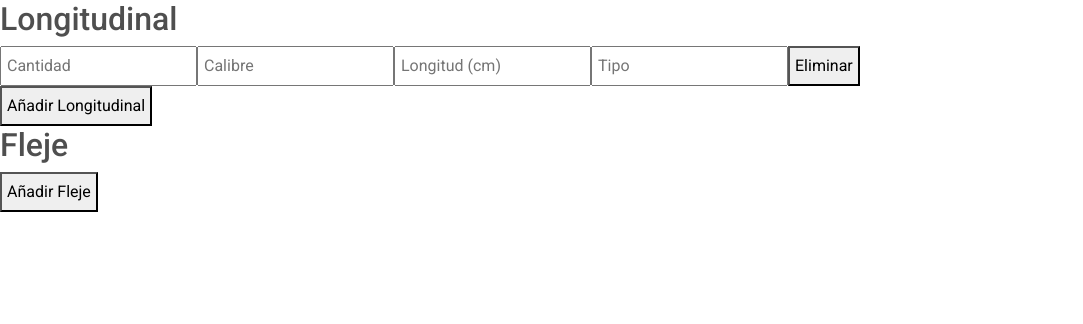
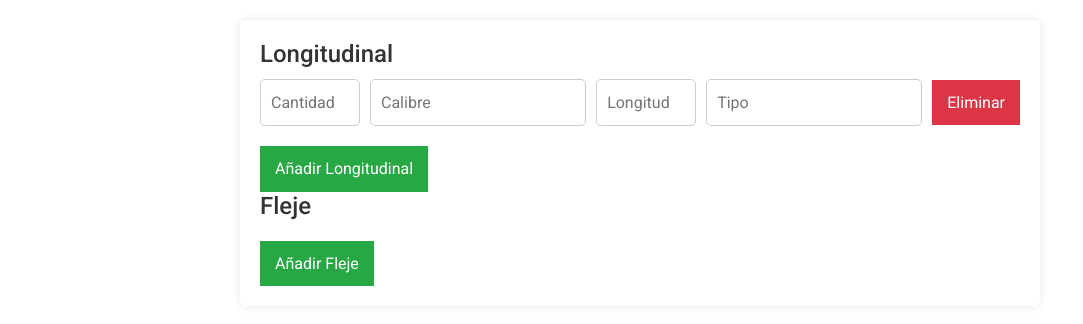
Before and after one commit to AndresOnate/AmounTI-FrontEnd, a React (Vite) app: page /listelements in a window 1280 px wide. Both pictures are taken after a click on the button "Añadir Longitudinal". Shown: the top 324 px of the page, without its empty margins (0-1083 px from the left). Built offline with nearby package versions, Linux system fonts and the light colour scheme.

Commit message:
Añadiendo elementos

```diff
--- a/src/components/ListElements.jsx
+++ b/src/components/ListElements.jsx
@@ -47,11 +47,11 @@ function ListElements() {
   };
 
   return (
-    <div>
+    <div className="list-elements-container">
       {/* Sección Longitudinal */}
-      <h2>Longitudinal</h2>
+      <h2 className="section-title">Longitudinal</h2>
       {longitudinalItems.map((item, index) => (
-        <div key={index}>
+        <div key={index} className="input-row">
           <input
             type="number"
             placeholder="Cantidad"
@@ -59,6 +59,7 @@ function ListElements() {
             onChange={(e) =>
               handleLongitudinalChange(index, 'cantidad', e.target.value)
             }
+            className="input-field"
           />
           <input
             type="text"
@@ -67,6 +68,7 @@ function ListElements() {
             onChange={(e) =>
               handleLongitudinalChange(index, 'calibre', e.target.value)
             }
+            className="input-field"
           />
           <input
             type="number"
@@ -75,6 +77,7 @@ function ListElements() {
             onChange={(e) =>
               handleLongitudinalChange(index, 'longitud', e.target.value)
             }
+            className="input-field"
           />
           <input
             type="text"
@@ -83,16 +86,24 @@ function ListElements() {
             onChange={(e) =>
               handleLongitudinalChange(index, 'tipo', e.target.value)
             }
+            className="input-field"
           />
-          <button onClick={() => removeLongitudinalItem(index)}>Eliminar</button>
+          <button
+            onClick={() => removeLongitudinalItem(index)}
+            className="remove-button"
+          >
+            Eliminar
+          </button>
         </div>
       ))}
-      <button onClick={addLongitudinalItem}>Añadir Longitudinal</button>
+      <button onClick={addLongitudinalItem} className="add-button">
+        Añadir Longitudinal
+      </button>
 
       {/* Sección Fleje */}
-      <h2>Fleje</h2>
+      <h2 className="section-title">Fleje</h2>
       {flejeItems.map((item, index) => (
-        <div key={index}>
+        <div key={index} className="input-row">
           <input
             type="number"
             placeholder="Cantidad"
@@ -100,6 +111,7 @@ function ListElements() {
             onChange={(e) =>
               handleFlejeChange(index, 'cantidad', e.target.value)
             }
+            className="input-field"
           />
           <input
             type="text"
@@ -108,6 +120,7 @@ function ListElements() {
             onChange={(e) =>
               handleFlejeChange(index, 'calibre', e.target.value)
             }
+            className="input-field"
           />
           <input
             type="number"
@@ -116,6 +129,7 @@ function ListElements() {
             onChange={(e) =>
               handleFlejeChange(index, 'longitud', e.target.value)
             }
+            className="input-field"
           />
           <input
             type="number"
@@ -124,13 +138,21 @@ function ListElements() {
             onChange={(e) =>
               handleFlejeChange(index, 'ancho', e.target.value)
             }
+            className="input-field"
           />
-          <button onClick={() => removeFlejeItem(index)}>Eliminar</button>
+          <button
+            onClick={() => removeFlejeItem(index)}
+            className="remove-button"
+          >
+            Eliminar
+          </button>
         </div>
       ))}
-      <button onClick={addFlejeItem}>Añadir Fleje</button>
+      <button onClick={addFlejeItem} className="add-button">
+        Añadir Fleje
+      </button>
     </div>
   );
-};
+}
 
 export default ListElements;
--- a/src/css/ListElements.css
+++ b/src/css/ListElements.css
@@ -1,48 +1,66 @@
-.container {
-    display: flex;
-    flex-direction: column;
-    align-items: center;
-    margin-top: 50px;
+/* Estilo general para el contenedor principal */
+.list-elements-container {
+    background-color: #ffffff;
+    padding: 20px;
+    border-radius: 5px;
+    box-shadow: 0 0 10px rgba(0, 0, 0, 0.1);
+    max-width: 800px;
+    margin: 20px auto;
   }
 
-  input {
-    margin: 5px;
-    padding: 5px;
+  /* Estilo para los títulos de sección */
+  .section-title {
+    font-size: 24px;
+    margin-bottom: 10px;
+    color: #333333;
   }
 
-  button {
-    margin: 5px;
-    padding: 5px;
-    cursor: pointer;
+  /* Estilo para las filas de los elementos */
+  .input-row {
+    display: flex;
+    align-items: center;
+    margin-bottom: 10px;
   }
 
-  h2 {
-    margin-top: 30px;
+  /* Estilo para los campos de entrada */
+  .input-field {
+    padding: 10px;
+    margin-right: 10px;
+    border: 1px solid #cccccc;
+    border-radius: 5px;
+    flex: 1;
   }
 
-  .section {
-    display: flex;
-    flex-direction: column;
-    align-items: center;
-    width: 50%;
+  .input-field[type="number"] {
+    max-width: 100px;
   }
 
-  .items-container {
-    display: flex;
-    flex-direction: column;
-    width: 100%;
+  /* Estilo para los botones */
+  button {
+    padding: 10px 15px;
+    border: none;
+    border-radius: 5px;
+    cursor: pointer;
+    transition: background-color 0.3s ease;
   }
 
-  .item {
-    display: flex;
-    flex-direction: row;
-    justify-content: space-between;
-    align-items: center;
-    margin-bottom: 10px;
-    width: 75%;
+  /* Botón de eliminar */
+  .remove-button {
+    background-color: #dc3545;
+    color: white;
   }
 
-  .remove-button {
-    align-self: center;
-    margin-left: 10px;
+  .remove-button:hover {
+    background-color: #c82333;
   }
+
+  /* Botón de añadir */
+  .add-button {
+    background-color: #28a745;
+    color: white;
+    margin-top: 10px;
+  }
+
+  .add-button:hover {
+    background-color: #218838;
+  }
```
